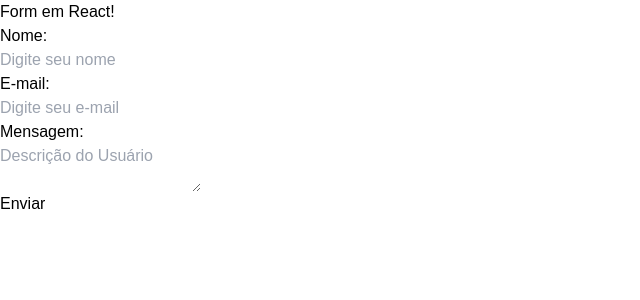
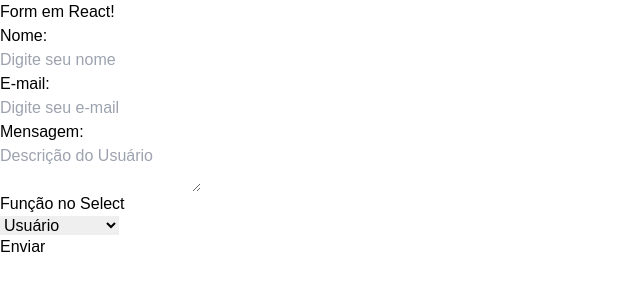
Before and after one commit to Borapox/-Udemy--React-Form, a React (Vite) app: page / in a window 1280 px wide. Shown: the top 300 px of the page, without its empty margins (0-640 px from the left). Built offline with nearby package versions, Linux system fonts and the light colour scheme.

Commit message:
Adicionado Input com Select

```diff
--- a/src/components/MyForm.tsx
+++ b/src/components/MyForm.tsx
@@ -6,6 +6,7 @@ const MyForm = () => {
     const [name, setName] = useState("")
     const [email, setEmail] = useState("");
     const [bio, setBio] = useState("");
+    const [role, setRole] = useState("");
 
     const handleName: React.ChangeEventHandler<HTMLInputElement> = (e) => {
       setName(e.target.value)
@@ -25,7 +26,8 @@ const MyForm = () => {
               {
                 name : name,
                 email: email,
-                bio: bio
+                bio: bio,
+                role: role
 
               }
             )
@@ -33,6 +35,7 @@ const MyForm = () => {
         {/* Limpeza de Formulário */}
         setName("");
         setEmail("");
+        setRole("");
         }}>
 
 
@@ -83,8 +86,22 @@ const MyForm = () => {
             className=' outline-none border  border-[#1e293b] w-full rounded-lg py-3 px-4 text-[#2d4258] focus:bg-zinc-300 text-lg'
             onChange={(e) => setBio(e.target.value)}
           >
+          </textarea>
+        </label>
 
-          </textarea>
+        {/* Select */}
+        <label>
+          <span>Função no Select</span>
+          <select
+           name="role"
+           value = {role}
+           onChange={ (e) => setRole(e.target.value) }
+           className='w-full p-2 rounded-lg text-[#2d4258] outline-none focus:bg-zinc-300'
+            >
+            <option value="usuario">Usuário</option>
+            <option value="editor">Editor</option>
+            <option value="admin">Administrador</option>
+          </select>
         </label>
 
 
```
